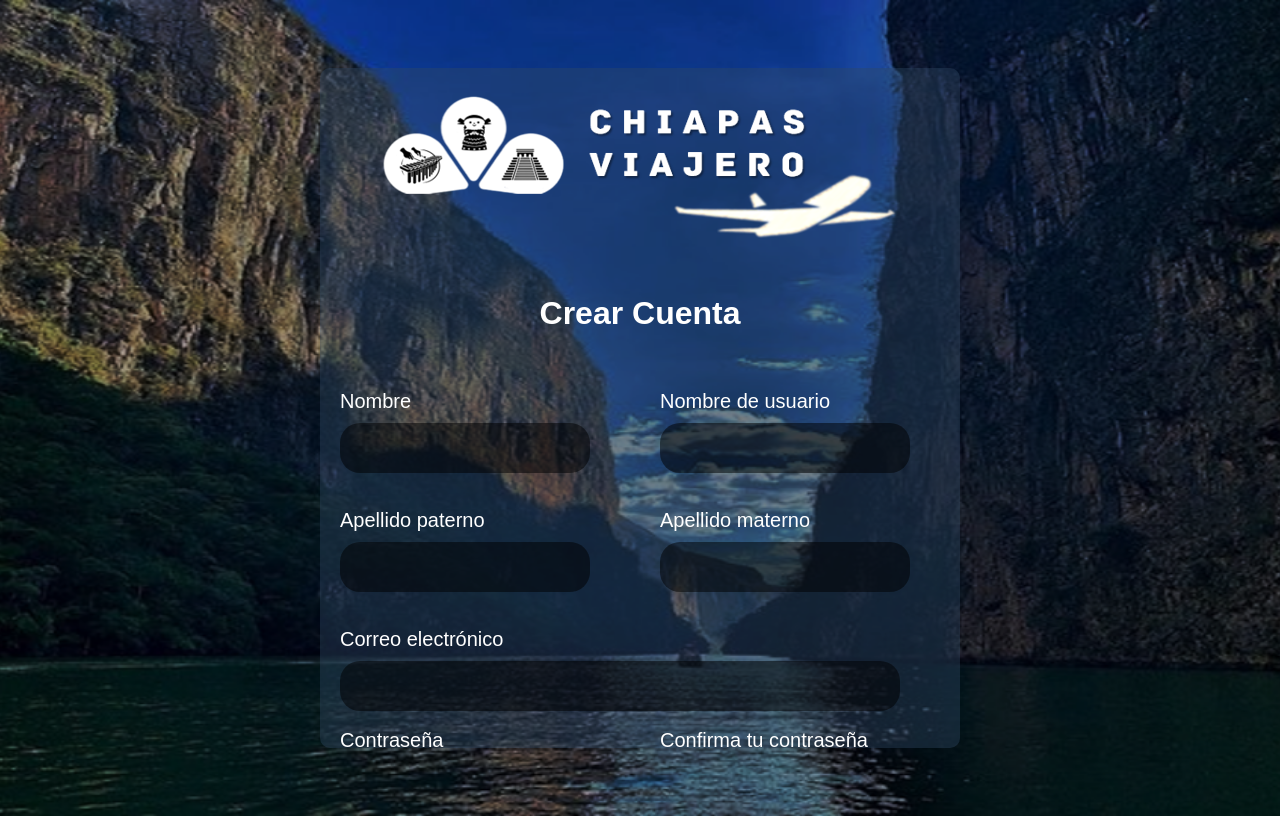
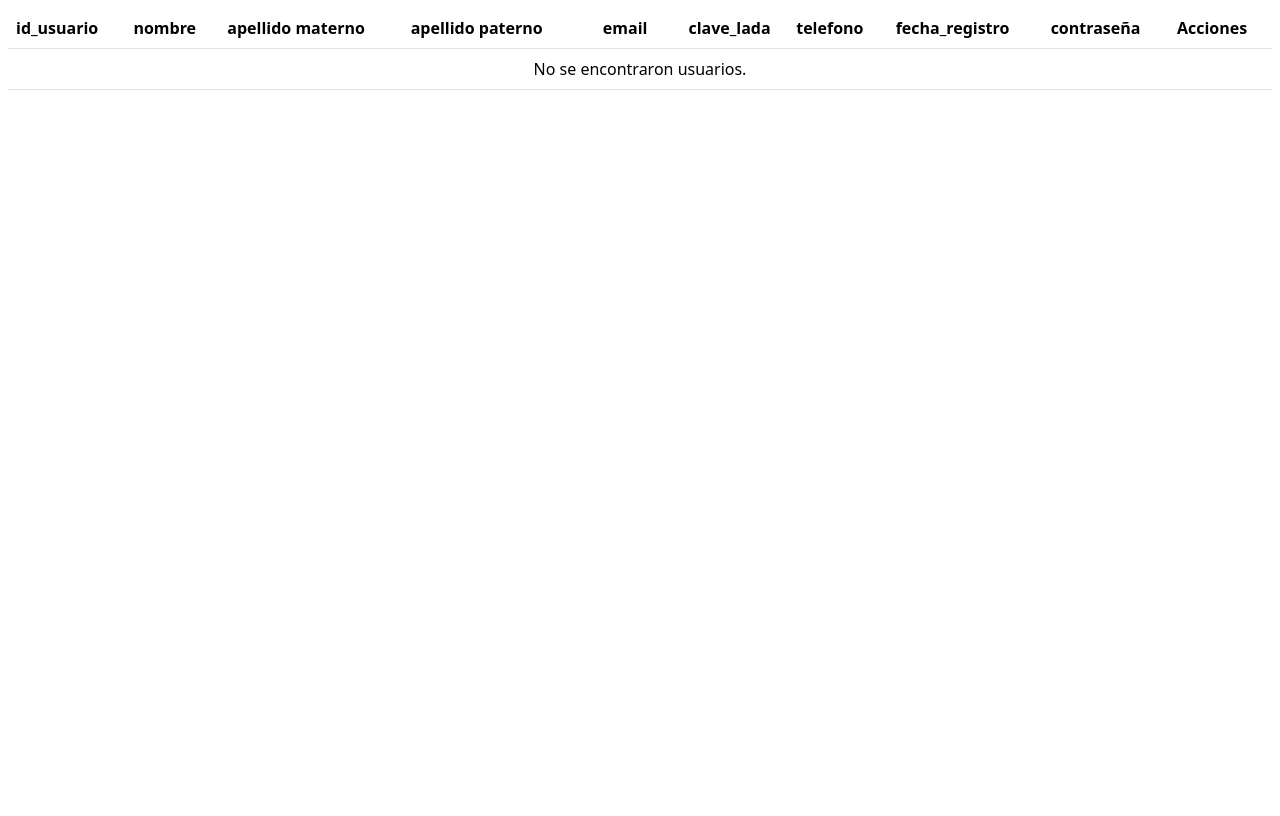
Before and after one commit to EliasMiranda02/proyecto_final1, a PHP site: page /registro_empleado.php in a window 1280 px wide. After the commit the page ends 90 px from the top, so only its background shows below. Run offline with PHP 8.4, Linux system fonts and the light colour scheme; data that the repository does not hold is empty; some libraries are stand-ins or nearby versions.

Commit message:
BTNeliminar

```diff
--- a/registro_empleado.php
+++ b/registro_empleado.php
@@ -2,130 +2,90 @@
 <html lang="en">
 
 <head>
-
     <meta charset="UTF-8">
     <meta name="viewport" content="width=device-width, initial-scale=1.0">
-        <link rel="stylesheet" href="./CSS/registros.css">
-        <script src="./JS/registros.js" defer></script>
-        <title>Chiapas Viajero</title>
-
+    <title>Document</title>
+    <link href="https://cdn.jsdelivr.net/npm/bootstrap@5.3.3/dist/css/bootstrap.min.css" rel="stylesheet">
+    <script src="https://kit.fontawesome.com/90c11f8b3b.js" crossorigin="anonymous"></script>
 </head>
 
 <body>
 
-        <div class="registro">
-            <img src="./IMG/registro/Logo.png" alt="">
-            <br>
-            <h1><b>Crear Cuenta</b></h1>
-            <br><br>
-            <form action="" method="post">
+    <!-- TABLA DE USUARIOS -->
+    <div class="col-12 p-2">
+        <table class="table">
+            <thead class="Bg-info">
+                <tr>
+                    <th scope="col">id_usuario</th>
+                    <th scope="col">nombre</th>
+                    <th scope="col">apellido materno</th>
+                    <th scope="col">apellido paterno</th>
+                    <th scope="col" class="px-3 text-center">email</th>
+                    <th scope="col" class="text-center">clave_lada</th>
+                    <th scope="col">telefono</th>
+                    <th scope="col">fecha_registro</th>
+                    <th scope="col">contraseña</th>
+                    <th scope="col">Acciones</th>
+                </tr>
+            </thead>
+            <tbody>
+                <?php
+                include "modelo/conexion.php";
 
-                <div class="apellidos">
-                    <!-- Dato personal: Nombre -->
-                    <div class="apaterno-container">
-                        <label for="apaterno">Nombre</label>
-                        <input type="text" name="nombre" class="apaterno" required>
+                $sql = $conexion->query("SELECT * FROM clientes");
+                if ($sql->num_rows > 0) {
+                    while ($datos = $sql->fetch_object()) { ?>
+                        <tr>
+                            <th scope="row"><?= $datos->id_cliente ?></th>
+                            <td><?= $datos->nombre ?></td>
+                            <td><?= $datos->apellido_materno ?></td>
+                            <td><?= $datos->apellido_paterno ?></td>
+                            <td><?= $datos->email ?></td>
+                            <td><?= $datos->clave_lada ?></td>
+                            <td><?= $datos->telefono ?></td>
+                            <td><?= $datos->fecha_registro ?></td>
+                            <td><?= $datos->contraseña ?></td>
+                            <td>
+                                <!-- Botón de eliminación que abre el modal -->
+                                <a href="#" class="btn btn-small btn-danger" data-bs-toggle="modal" data-bs-target="#deleteModal<?= $datos->id_cliente ?>">
+                                    <i class="fa-solid fa-trash"></i>
+                                </a>
+
+                                <!-- Modal de Confirmación -->
+                                <div class="modal fade" id="deleteModal<?= $datos->id_cliente ?>" tabindex="-1" aria-labelledby="deleteModalLabel<?= $datos->id_cliente ?>" aria-hidden="true">
+                                    <div class="modal-dialog modal-dialog-centered">
+                                        <div class="modal-content">
+                                            <div class="modal-header">
+                                                <h5 class="modal-title" id="deleteModalLabel<?= $datos->id_cliente ?>">Confirmar Eliminación</h5>
+                                                <button type="button" class="btn-close" data-bs-dismiss="modal" aria-label="Close"></button>
                                             </div>
-                    <!-- El nombre de usuario -->
-                    <div class="apaterno-container">
-                        <label for="amaterno">Nombre de usuario</label>
-                        <input type="text" name="nombre" class="apaterno" required>
+                                            <div class="modal-body">
+                                                <p>¿Está seguro de que desea eliminar al usuario <strong><?= $datos->nombre ?></strong>?</p>
+                                                <p>Teléfono: <?= $datos->telefono ?></p>
+                                                <p>Email: <?= $datos->email ?></p>
+                                            </div>
+                                            <div class="modal-footer">
+                                                <form method="post" action="controlador/eliminar_usuario.php"> <!-- Cambié la acción -->
+                                                    <input type="hidden" name="eliminar" value="<?= $datos->id_cliente ?>"> <!-- ID correcto -->
+                                                    <button type="button" class="btn btn-secondary" data-bs-dismiss="modal">Cerrar</button>
+                                                    <button type="submit" class="btn btn-danger">Eliminar</button>
+                                                </form>
+                                            </div>
+                                        </div>
+                                    </div>
+                                </div>
+                            </td>
+                        </tr>
+                    <?php }
+                } else {
+                    echo "<tr><td colspan='10' class='text-center'>No se encontraron usuarios.</td></tr>";
+                }
+                ?>
+            </tbody>
+        </table>
     </div>
 
-                </div>
-
-                <br><br>
-
-                <div class="apellidos">
-                    <!-- Apellido paterno: el label arriba y el input abajo -->
-                    <div class="apaterno-container">
-                        <label for="apaterno">Apellido paterno</label>
-                        <input type="text" name="apaterno" class="apaterno" required>
-                    </div>
-
-                    <!-- Apellido materno: el label e input en la misma fila del apellido paterno -->
-                    <div class="amaterno-container">
-                        <label for="amaterno">Apellido materno</label>
-                        <input type="text" name="amaterno" class="amaterno" required>
-                    </div>
-                </div>
-
-                <br><br>
-
-                <label for="correo">Correo electrónico</label>
-                <br>
-                <input type="text" name="amaterno" class="amaterno" required>
-
-                <br><br>
-                <div class="login">
-
-                    <div class="password1">
-                        <label for="contraseña">Contraseña</label>
-                        <input type="password" name="contraseña" class="contraseña" required>
-                    </div>
-
-                    <div class="password2">
-                        <label for="contraseña">Confirma tu contraseña</label>
-                        <input type="password" name="contraseña" class="contraseña" required>
-                    </div>
-
-                </div>
-
-                <br>
-
-                <label for="numero">Número de celular</label>
-                <br><br>
-                <Select name="opcion" class="telefonos">
-                    <option value="1">961</option>
-                    <option value="2">664</option>
-                    <option value="3">229</option>
-                    <option value="4">81</option>
-                    <option value="5">33</option>
-                </Select>
-
-                <!-- PARA HACER QUE EN EL INPUT SOLO PERMITA NUMEROS CON UN LIMITE DE 7 -->
-                <input type="text" class="numero" id="numero" name="numero" pattern="^\d{1,7}$" required oninput="this.value = this.value.replace(/[^0-9]/g, '').slice(0, 7)">
-
-                <br><br><br>
-
-                <!-- NIP y Categoria del Empleado -->
-                <div class="apellidos">
-                    <div class="apaterno-container">
-                        <label for="NIP" class="nip">NIP</label>
-                        <input type="password" class="num_nip" id="numero" name="numero" pattern="^\d{1,4}$" required oninput="this.value = this.value.replace(/[^0-9]/g, '').slice(0, 4)">
-                    </div>
-                    <div class="apaterno-container">
-                        <label for="cargo_empleado" class="cargo_emp">Cargo del Empleado</label>
-                        <br><br>
-                        <select name="cargo" class="Cargos">
-                            <option value="1">Administrativo</option>
-                            <option value="2">Asesor de Viajes</option>
-                            <option value="3">Guia Turistico</option>
-                        </select>
-                    </div>
-                </div>
-
-                <br>
-
-                <!-- LUGAR PARA TERMINOS Y CONDICIONES -->
-                <p>
-                    <input type="checkbox" name="validar" class="validar" id="validar" required>
-                    <b> Acepto los
-                    <a href="#">Términos y condiciones</a> </b>
-                </p>
-
-                <input type="submit" value="Regístrate ahora" id="submit" disabled> <!-- Botón de submit deshabilitado -->
-
-            </form>
-
-            <p>
-                <b>
-                    ¿Ya tienes cuenta? <a href="./index.php">Inica sesión</a>
-                </b>
-            </p>
-
-        </div>
-
+    <script src="https://cdn.jsdelivr.net/npm/bootstrap@5.3.3/dist/js/bootstrap.bundle.min.js"></script>
 </body>
 
 </html>
```
Also changed, not shown: controlador/eliminar_usuario.php (+25 -12 lines), modal_usuario.php (added, +24 -0 lines), t_usuario.php (+38 -48 lines). Lines whose indentation alone changed are shown as unchanged.
